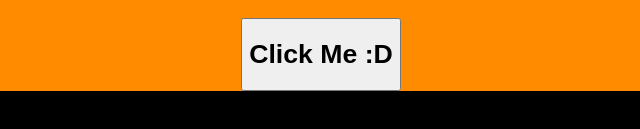
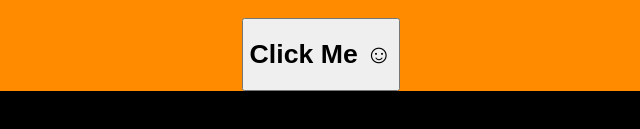
Before and after one commit to K-SIMMONS/javascript-basics-and-examples, a plain HTML site: page index.html in a window 1280 px wide. Shown: the part 157-286 px from the top of the page, 319-959 px from the left. Drawn offline with Linux system fonts and the light colour scheme.

Commit message:
added smiley to inde.html

```diff
--- a/index.html
+++ b/index.html
@@ -14,7 +14,7 @@
 
     <div class="my_box odd_even_cont">
         <h1>Here we have a button that will ask you for a number, then display whether or not it is even or odd:</h1>
-        <button onclick="oddEvenBtn()"><h1>Click Me :D</h1></button>
+        <button onclick="oddEvenBtn()"><h1>Click Me ☺</h1></button>
     </div>
 
 
```
